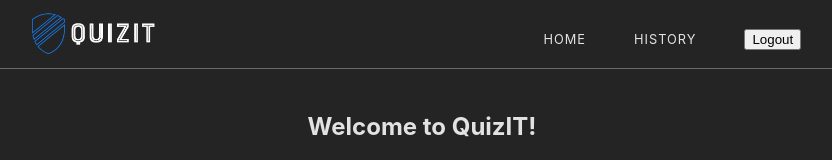
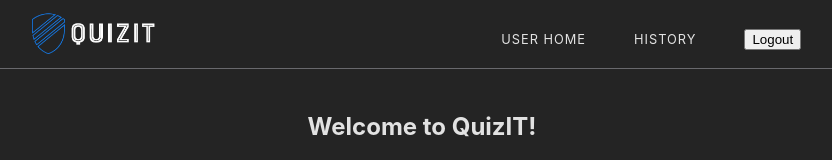
Before and after one commit to beingShreyansh/QuizIT-Quiz_App, a React (Vite) app in the folder client/: page / in a window 1280 px wide. Shown: the top 160 px of the page, without its empty margins (218-1050 px from the left). Built offline with nearby package versions, Linux system fonts and the light colour scheme.

Commit message:
demo push

```diff
--- a/client/src/components/Navbar/Navbar.jsx
+++ b/client/src/components/Navbar/Navbar.jsx
@@ -33,7 +33,7 @@ export default function Navbar() {
           ) : (
             <div id="navLinks" className={`${menuOpen ? "open" : ""}`}>
               <NavLink to="/#home" className="navlink">
-                Home
+                User Home
               </NavLink>
 
               <NavLink to= {`/user-history/${userId}`} className="navlink">
```
